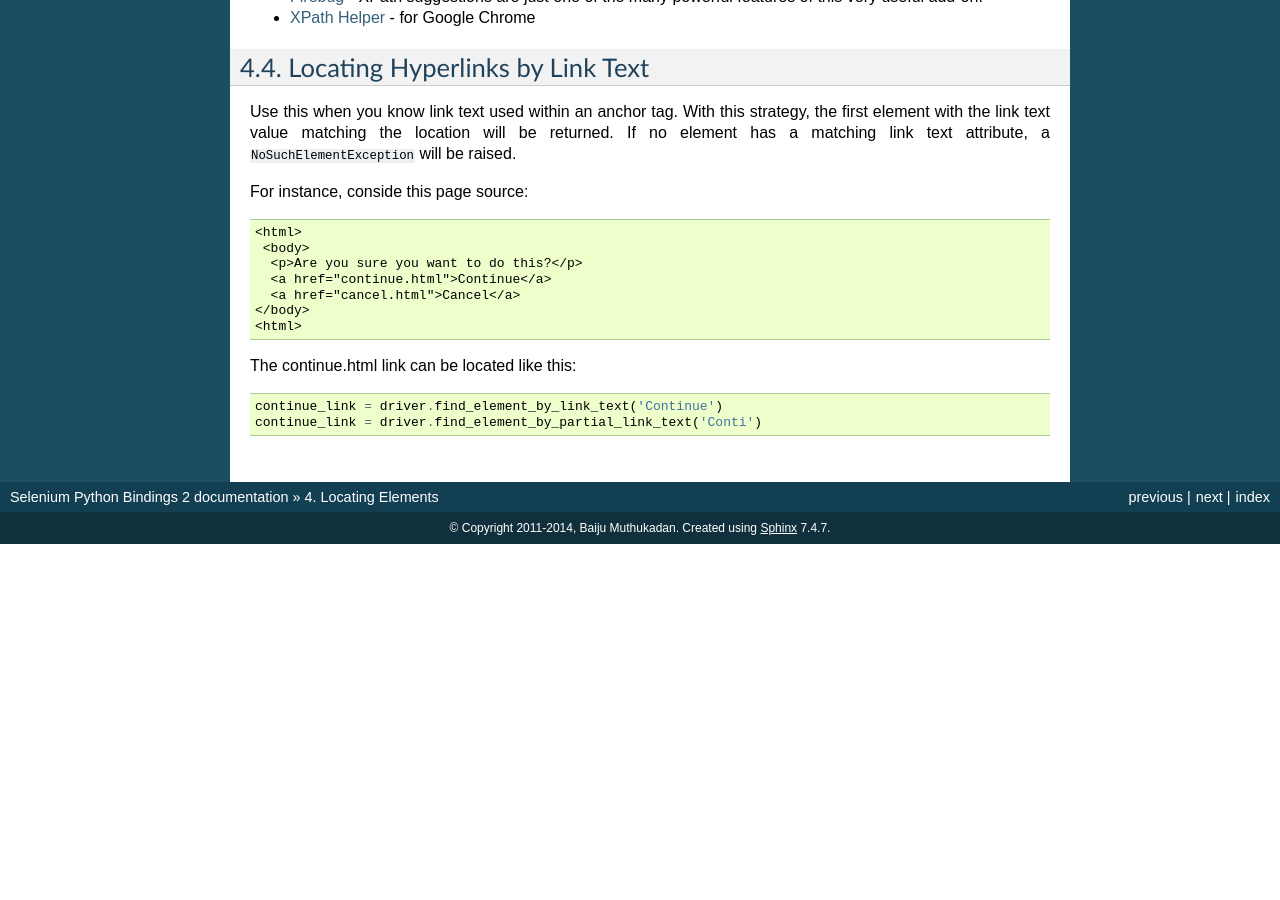
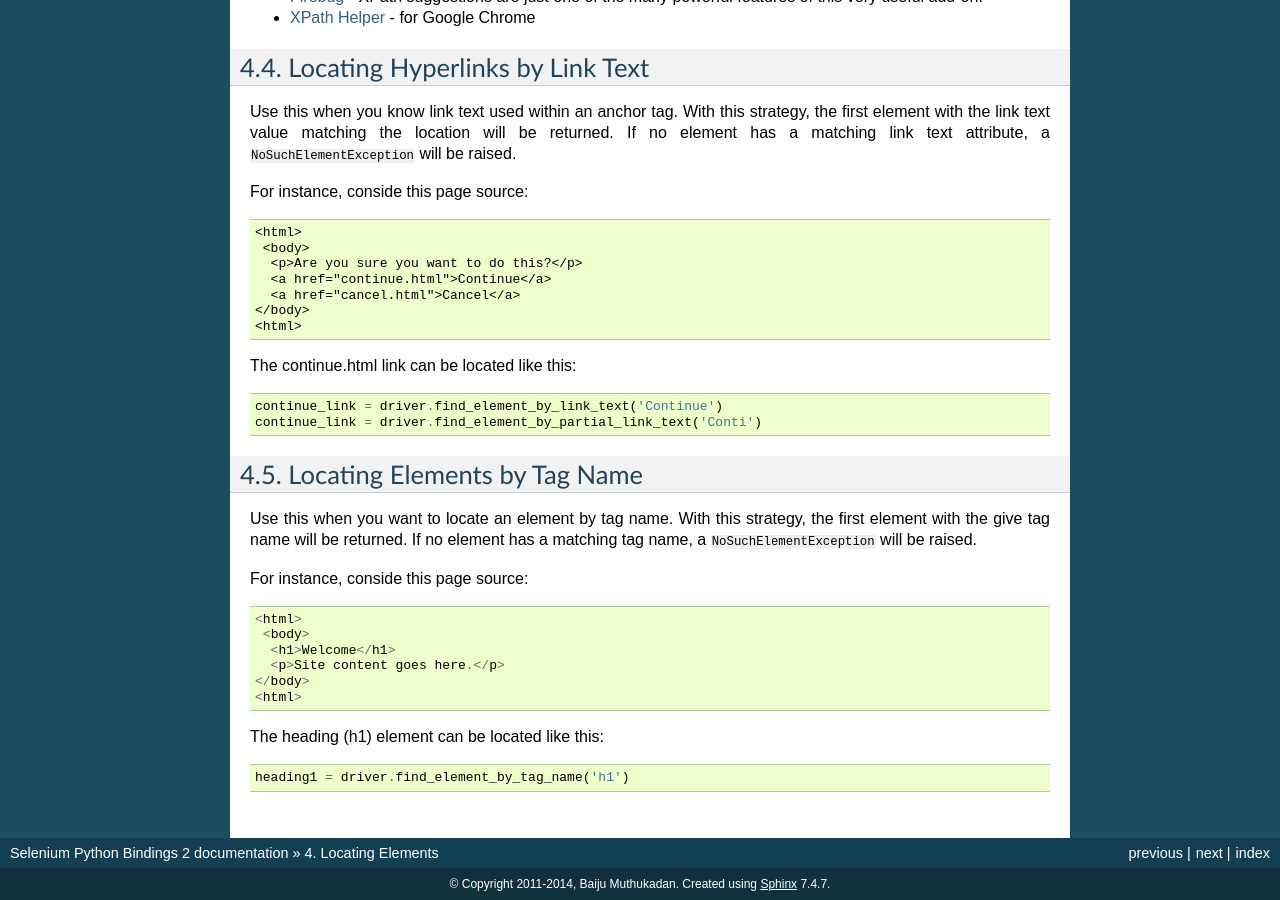
Before and after one commit to baijum/selenium-python, a Sphinx documentation site: the page built from source/locating-elements.rst, in a window 1280 px wide and 900 px high, scrolled down 2782 px. Built offline with Sphinx 7.4.7, drawn with Linux system fonts in a browser that asks for light colours; before the commit the page ends 3326 px from its top, so only the background shows below that; some of the changed text lies outside the part shown.

Commit message:
Locating Elements by Tag Name

```diff
--- a/source/locating-elements.rst
+++ b/source/locating-elements.rst
@@ -207,3 +207,25 @@ The continue.html link can be located like this::
 
   continue_link = driver.find_element_by_link_text('Continue')
   continue_link = driver.find_element_by_partial_link_text('Conti')
+
+
+Locating Elements by Tag Name
+~~~~~~~~~~~~~~~~~~~~~~~~~~~~~
+
+Use this when you want to locate an element by tag name. With this
+strategy, the first element with the give tag name will be returned.
+If no element has a matching tag name, a ``NoSuchElementException``
+will be raised.
+
+For instance, conside this page source::
+
+  <html>
+   <body>
+    <h1>Welcome</h1>
+    <p>Site content goes here.</p>
+  </body>
+  <html>
+
+The heading (h1) element can be located like this::
+
+  heading1 = driver.find_element_by_tag_name('h1')
```
